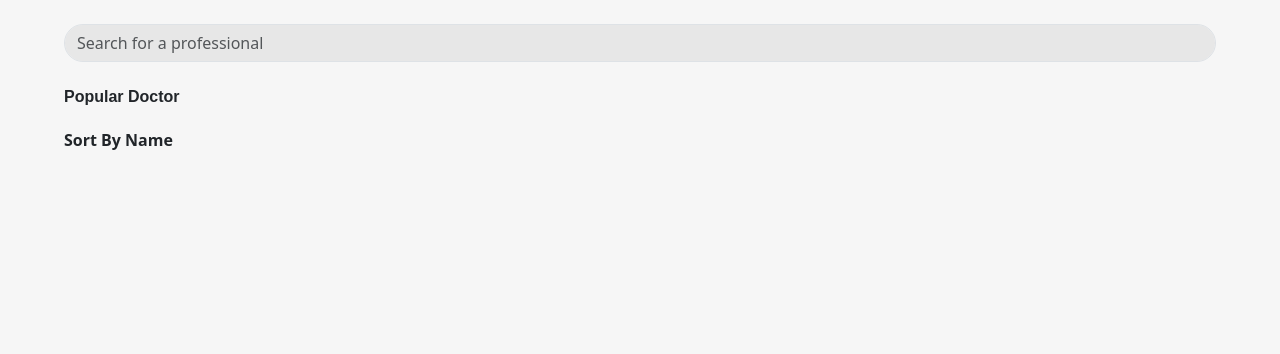
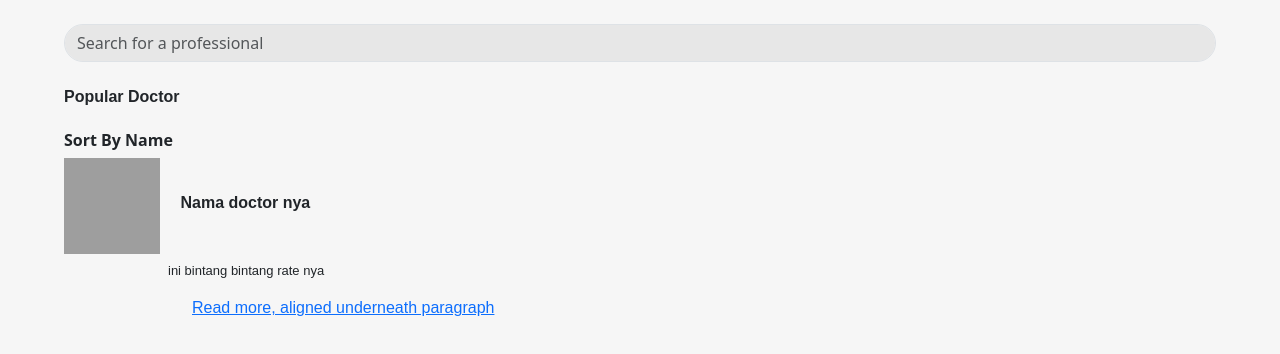
Before and after one commit to SE-GRUB/Heeru-FronD, a plain HTML site: page Konsultasi_dokter/KONSULTASI.html in a window 1280 px wide. Drawn offline with nearby package versions, Linux system fonts and the light colour scheme; no server answers; grey boxes are pictures that could not be loaded; a web font is replaced by a local one.

Commit message:
ini yang baru

```diff
--- a/Konsultasi_dokter/KONSULTASI.css
+++ b/Konsultasi_dokter/KONSULTASI.css
@@ -3,7 +3,6 @@ body{
 }
 
 .topnav{
-  /* background-color: #8a2be2; */
   margin-top: 3dvh;
   display: flex;
   align-items: center;
@@ -11,57 +10,53 @@ body{
 }
 
 .topnav input[type=text] {
-  /* background-color: aqua; */
   border-radius: 100px;
   width: 90dvw;
   background-color: rgba(134, 134, 135, 0.133);
 }
 
+h2 {
+  margin-top: 25px;
+  padding-left: 5dvw;
+  font-weight: bold;
+  font-size: medium;
+}
+
+
+h5 {
+  text-align: left;
+  font-weight: bold;
+  font-size: medium;
+}
 
 #container {
   width: 100dvw;
   margin: 0 auto;
   font-family: sans-serif;
-}
-
-h2 {
-  margin-top: 25px;
-  padding-left: 5dvw;
-  /* background-color: red; */
-  font-weight: bold;
-  font-size: medium;
-}
-
-#sortname{
-  /* margin-top: -10px; */
-  /* background-color: tomato; */
-}
-
-h5 {
-  /* background-color: rebeccapurple; */
-  text-align: left;
-  font-weight: bold;
-  font-size: medium;
+  /* background-color: brown; */
 }
 
 p {
-  /* background-color: rebeccapurple; */
   text-align: left;
-  /* font-weight: bold; */
   font-size: small;
 }
 
 .dct_img{
-  width: 174px;
-  height: 174px;
+  /* width: 174px; */
+  /* height: width; */
+  /* padding-top: 100%; */
+  aspect-ratio: 1/1;
   border-radius: 10px 10px 0px 0px;
 }
 
 .card{
+  /* background-color: rgb(255, 0, 0); */
   background-color: rgb(255, 255, 255);
   /* display: inline-block; */
   /* max-width: 150px; */
-  border-radius: 10px;
+  border-width: 0px;
+  /* border-color: black; */
+  border-radius: 15px 15px 15px 15px;
   margin-right: 10px;
 }
 
@@ -69,7 +64,56 @@ p {
   margin-left: 5px;
 }
 
+img.gambar{
+  max-width: 200px;
+  aspect-ratio: 1/1;
+}
+
+/* #sortdoctor{
+  padding-left: 5dvw;
+  background-color: brown;
+  display: inline-block;
+  vertical-align: middle;
+} */
+
+#namadesc{
+  /* display: flex;
+  flex-direction: column; */
+}
+
 #carouselExample{
   /* background-color: purple; */
   padding-left: 5dvw;
 }
+
+
+#sortdoctor {
+  /* margin:10px auto; */
+  padding-left: 5dvw;
+  width:960px;
+
+}
+
+#sortdoctor header img,
+#sortdoctor header h5 {
+  display:inline-block;
+  vertical-align:middle;
+}
+
+#sortdoctor header img {
+width:6em;
+}
+
+#sortdoctor header h5 {
+margin-left:1em;
+}
+
+#sortdoctor p {
+  margin-top:0.5em;
+  margin-left:8em; /* img 6 + padding + h1 margin 1 */
+}
+
+#sortdoctor footer {
+  margin-left:8em;
+  margin-top: 1em;
+}
--- a/Konsultasi_dokter/KONSULTASI.html
+++ b/Konsultasi_dokter/KONSULTASI.html
@@ -28,14 +28,40 @@
   <div id="container">
     <h2 id="popdoc">Popular Doctor</h2>
 
-    <ul id="carouselExample"  class="owl-carousel"></ul>
+    <ul id="carouselExample" class="owl-carousel"></ul>
   </div>
 
   <h2 id="sortname">Sort By Name</h2>
+
   <div id="container">
-    <ul id="carouselExample2" class="owl-carousel"></ul>
-  </div>
 
+    <!-- <ul id="sortdoctor" class="test123">
+      <header>
+        <img class="gambar" src="https://media.tarkett-image.com/large/TH_24567080_24594080_24596080_24601080_24563080_24565080_24588080_001.jpg" alt="">
+        <h5>Nama doctor nya</h5>
+      </header>
+      <div id="namadesc"></div>
+      <p>bintang nya</p>
+    </ul> -->
+
+    <ul id="sortdoctor" class="test123">
+
+      <article>
+
+        <header>
+          <img class="gambar" src="https://media.tarkett-image.com/large/TH_24567080_24594080_24596080_24601080_24563080_24565080_24588080_001.jpg" alt="">
+          <h5>Nama doctor nya</h5>
+        </header>
+
+        <p>ini bintang bintang rate nya</p>
+
+        <footer>
+          <a href="#"> Read more, aligned underneath paragraph</a>
+        </footer>
+
+      </div>
+
+    </ul>
 
   <script src="https://cdn.jsdelivr.net/npm/bootstrap@5.3.2/dist/js/bootstrap.bundle.min.js" integrity="sha384-C6RzsynM9kWDrMNeT87bh95OGNyZPhcTNXj1NW7RuBCsyN/o0jlpcV8Qyq46cDfL" crossorigin="anonymous"></script>
   <script src="https://code.jquery.com/jquery-3.7.1.min.js" integrity="sha256-/JqT3SQfawRcv/BIHPThkBvs0OEvtFFmqPF/lYI/Cxo=" crossorigin="anonymous"></script>
```
